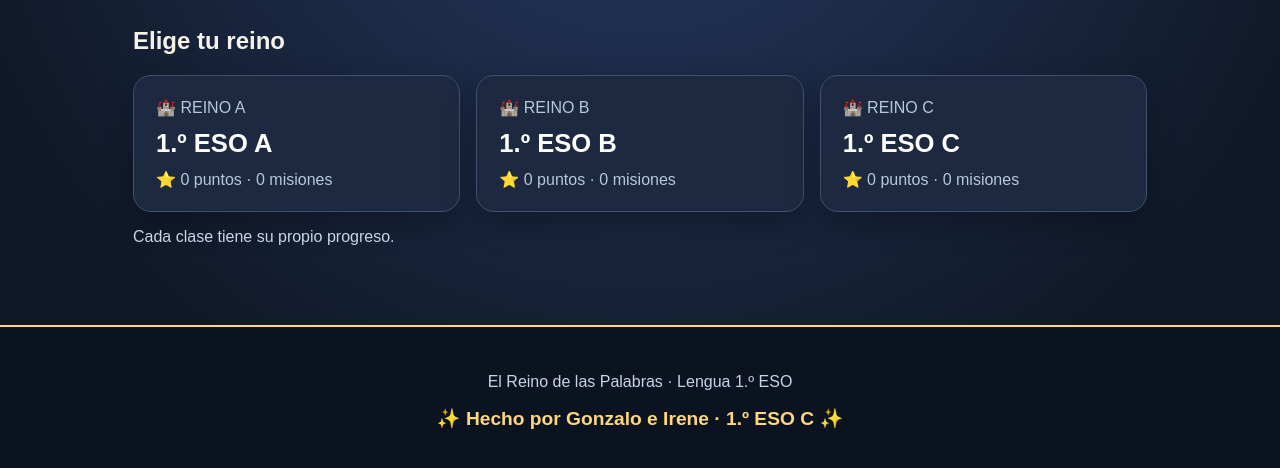
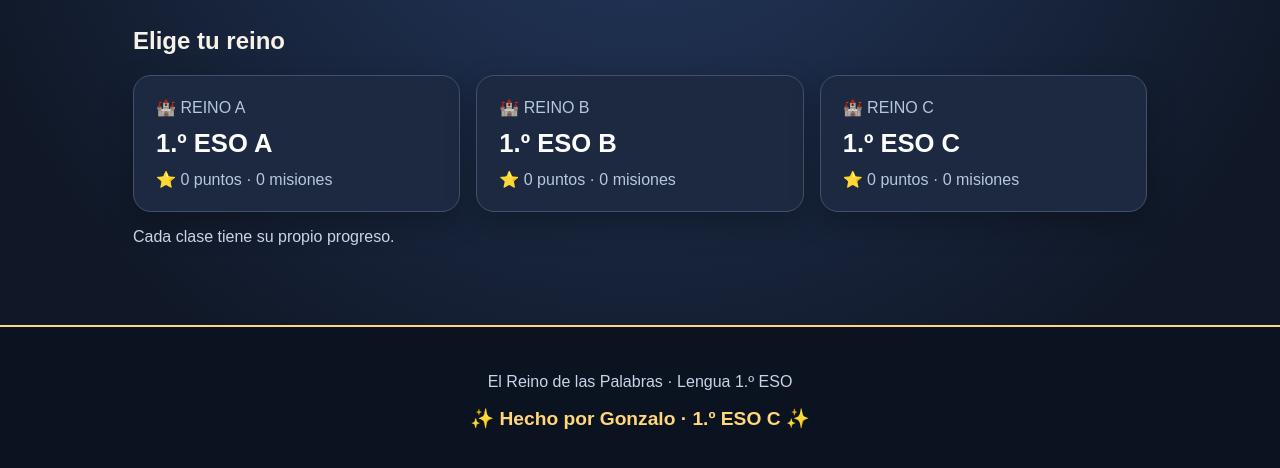
Before and after one commit to mavroak-max/juego-lengua, a plain HTML site: page index.html in a window 1280 px wide. Shown: the part 228-696 px from the top of the page. Drawn offline with Linux system fonts and the light colour scheme.

Commit message:
Update index.html

```diff
--- a/index.html
+++ b/index.html
@@ -1,4 +1,3 @@
-
 <!DOCTYPE html>
 <html lang="es">
 <head>
@@ -378,7 +377,7 @@ footer .autores {
 <footer>
   <p>El Reino de las Palabras · Lengua 1.º ESO</p>
   <p class="autores">
-    ✨ Hecho por Gonzalo e Irene · 1.º ESO C ✨
+    ✨ Hecho por Gonzalo · 1.º ESO C ✨
   </p>
 </footer>
 
```
